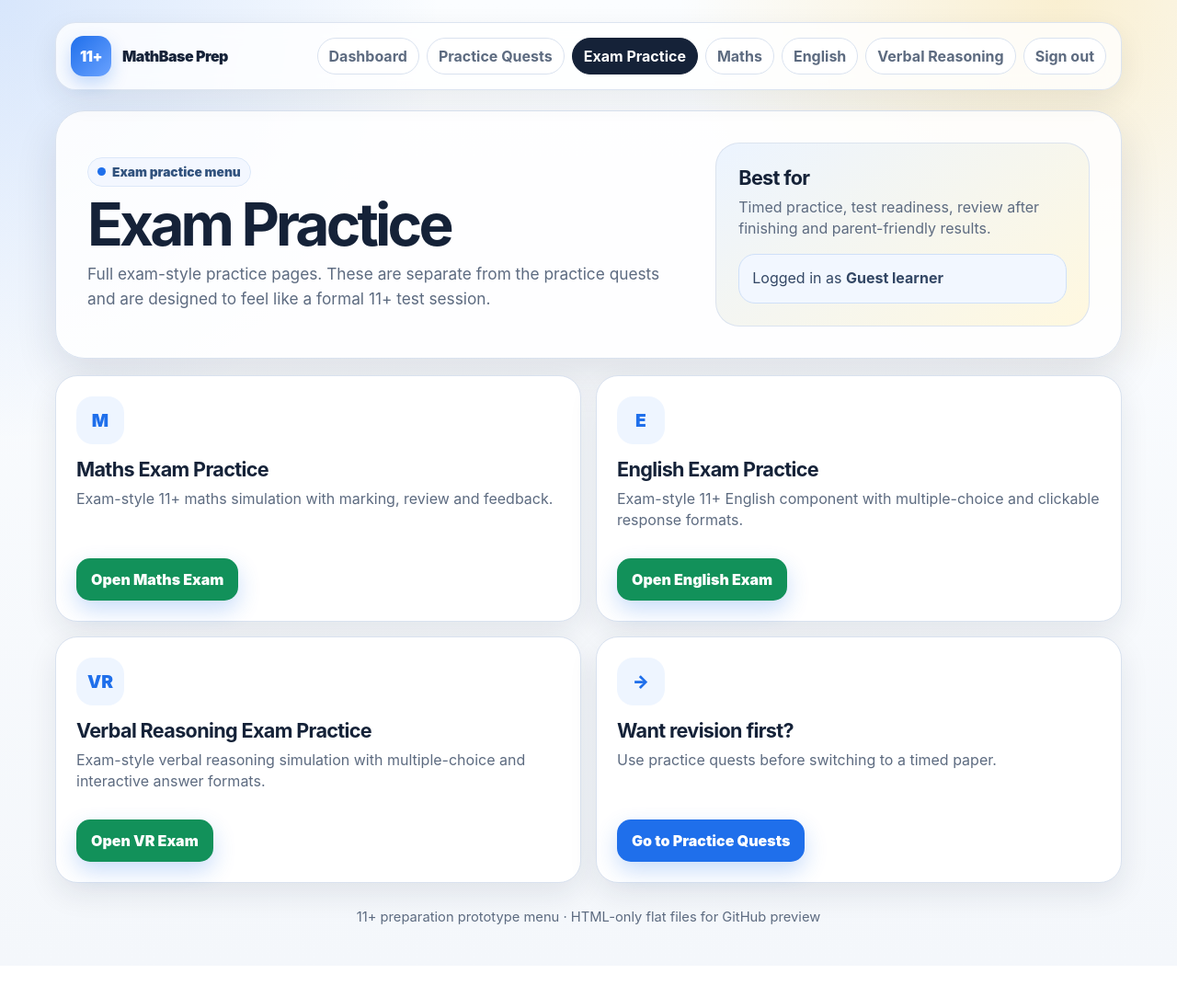
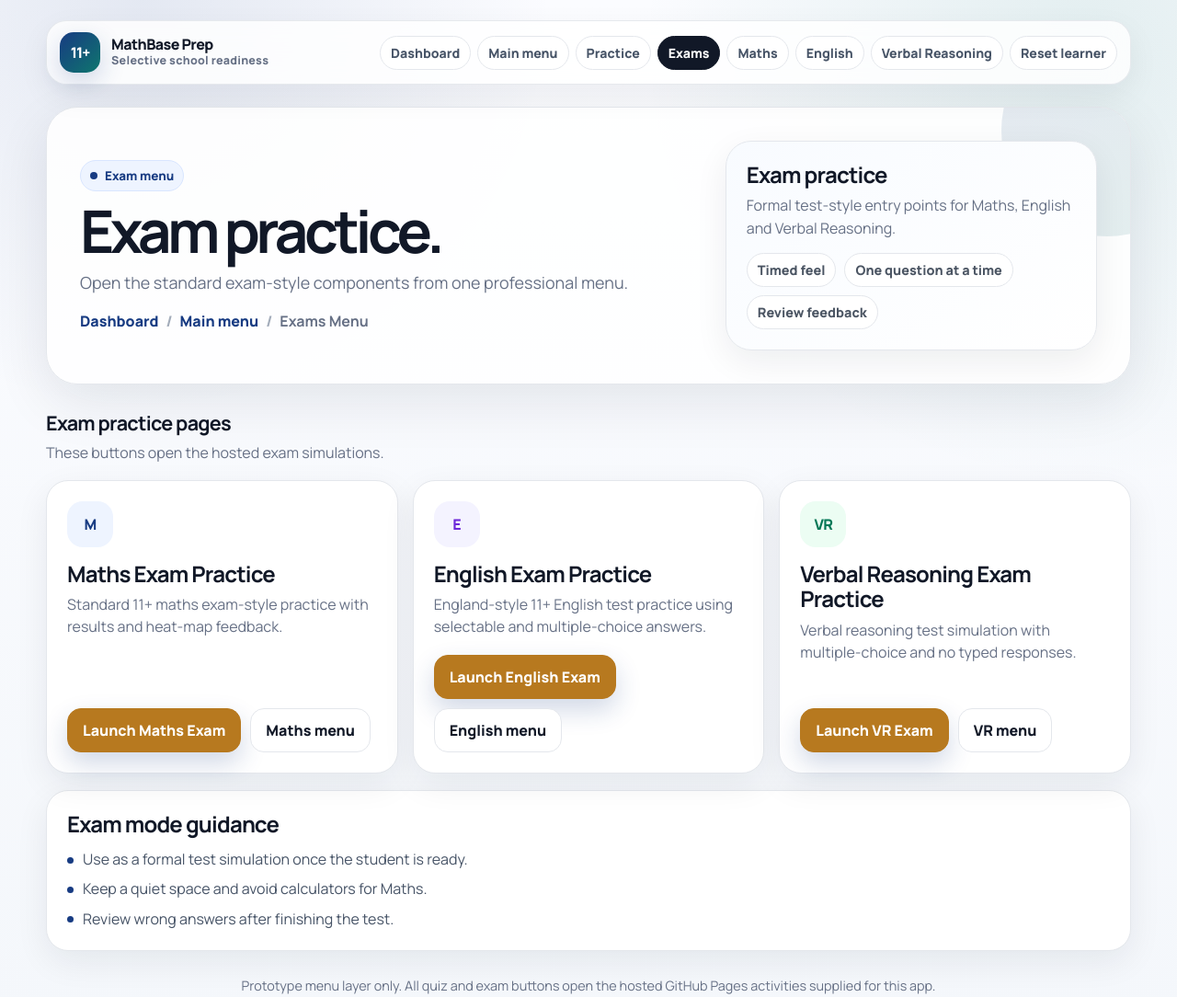
Before and after one commit to mathbase1/11-plus-exams-menu, a plain HTML site: page index.html in a window 1280 px wide. Shown: the whole page at 92% size. Before the commit the page ends 1050 px from the top, so only its background shows below. Drawn offline with Linux system fonts and the light colour scheme.

Commit message:
Update index.html

```diff
--- a/index.html
+++ b/index.html
@@ -4,142 +4,175 @@
 <head>
 <meta charset="utf-8">
 <meta name="viewport" content="width=device-width, initial-scale=1">
-<title>11+ Prep Portal - Exam Practice</title>
+<title>11+ Exams Menu - MathBase Prep</title>
+<link rel="preconnect" href="https://fonts.googleapis.com">
+<link rel="preconnect" href="https://fonts.gstatic.com" crossorigin>
+<link href="https://fonts.googleapis.com/css2?family=Manrope:wght@400;500;600;700;800;900&display=swap" rel="stylesheet">
 <style>
 :root{
-  --ink:#152238;
-  --muted:#5d6b80;
-  --bg:#f4f7fb;
-  --card:#ffffff;
-  --line:#d9e2ef;
-  --blue:#1f6feb;
-  --blue2:#0f4cb8;
-  --green:#12915a;
-  --amber:#f4b000;
-  --red:#e05353;
-  --soft:#eef5ff;
-  --shadow:0 18px 45px rgba(21,34,56,.12);
+  --ink:#111827;
+  --ink-2:#1f2937;
+  --muted:#667085;
+  --soft:#f6f8fb;
+  --surface:#ffffff;
+  --line:#e4e7ec;
+  --brand:#173b82;
+  --brand-2:#0f766e;
+  --brand-3:#6d28d9;
+  --gold:#b7791f;
+  --success:#047857;
+  --danger:#b42318;
+  --shadow:0 20px 60px rgba(15,23,42,.09);
+  --shadow-soft:0 12px 36px rgba(15,23,42,.07);
   --radius:24px;
 }
 *{box-sizing:border-box}
+html{scroll-behavior:smooth}
 body{
   margin:0;
-  font-family:Inter,ui-sans-serif,system-ui,-apple-system,BlinkMacSystemFont,"Segoe UI",Arial,sans-serif;
+  font-family:"Manrope",Inter,ui-sans-serif,system-ui,-apple-system,BlinkMacSystemFont,"Segoe UI",Arial,sans-serif;
   color:var(--ink);
   background:
-    radial-gradient(circle at top left,rgba(31,111,235,.16),transparent 30rem),
-    radial-gradient(circle at 90% 0,rgba(244,176,0,.18),transparent 26rem),
-    linear-gradient(180deg,#fbfdff 0%,var(--bg) 100%);
+    radial-gradient(circle at 12% 0%, rgba(23,59,130,.10), transparent 28rem),
+    radial-gradient(circle at 92% 4%, rgba(15,118,110,.10), transparent 30rem),
+    linear-gradient(180deg,#fbfcff 0%,#f4f7fb 100%);
   min-height:100vh;
 }
 a{color:inherit;text-decoration:none}
 button,input,select{font:inherit}
-.shell{width:min(1160px,calc(100% - 32px));margin:0 auto;padding:24px 0 44px}
+.shell{width:min(1180px,calc(100% - 32px));margin:0 auto;padding:22px 0 42px}
 .topbar{
   display:flex;align-items:center;justify-content:space-between;gap:16px;
-  padding:14px 16px;border:1px solid rgba(217,226,239,.9);border-radius:22px;
-  background:rgba(255,255,255,.78);box-shadow:0 10px 30px rgba(21,34,56,.08);backdrop-filter:blur(10px);
-  position:sticky;top:10px;z-index:5;
+  padding:12px 14px;border:1px solid rgba(228,231,236,.9);border-radius:22px;
+  background:rgba(255,255,255,.82);box-shadow:0 12px 34px rgba(15,23,42,.06);backdrop-filter:blur(14px);
+  position:sticky;top:12px;z-index:20;
 }
-.brand{display:flex;align-items:center;gap:12px;font-weight:900;letter-spacing:-.03em}
-.logo{width:44px;height:44px;border-radius:14px;display:grid;place-items:center;color:#fff;background:linear-gradient(135deg,var(--blue),#6aa2ff);box-shadow:0 8px 18px rgba(31,111,235,.25)}
-.nav{display:flex;align-items:center;gap:8px;flex-wrap:wrap;justify-content:flex-end}
-.nav a,.nav button{border:1px solid var(--line);background:#fff;color:var(--muted);border-radius:999px;padding:9px 12px;font-weight:750;box-shadow:none;cursor:pointer}
-.nav a.active{background:var(--ink);color:#fff;border-color:var(--ink)}
-.hero{margin-top:22px;padding:34px;border-radius:32px;background:rgba(255,255,255,.86);border:1px solid var(--line);box-shadow:var(--shadow);display:grid;grid-template-columns:1.45fr .9fr;gap:28px;align-items:center;overflow:hidden}
-h1{margin:0 0 10px;font-size:clamp(2rem,5vw,4rem);letter-spacing:-.06em;line-height:.98}
-.lead{margin:0;color:var(--muted);font-size:1.08rem;line-height:1.55;max-width:67ch}
-.hero-panel{border-radius:26px;background:linear-gradient(145deg,#ecf4ff,#fff8df);padding:24px;border:1px solid rgba(217,226,239,.9)}
-.hero-panel h2,.card h2,.section-head h2{margin:0 0 8px;font-size:1.35rem;letter-spacing:-.03em}
-.hero-panel p,.card p{color:var(--muted);line-height:1.45;margin:0 0 16px}
-.grid{display:grid;grid-template-columns:repeat(12,1fr);gap:16px;margin-top:18px}
-.card{grid-column:span 4;background:var(--card);border:1px solid var(--line);border-radius:var(--radius);padding:22px;box-shadow:0 12px 32px rgba(21,34,56,.09);transition:transform .16s ease,box-shadow .16s ease,border-color .16s ease;min-height:210px;display:flex;flex-direction:column;justify-content:space-between}
-.card:hover{transform:translateY(-3px);box-shadow:var(--shadow);border-color:rgba(31,111,235,.35)}
-.card.wide{grid-column:span 6}.card.full{grid-column:1/-1}.card.small{grid-column:span 3;min-height:150px}.card.subject{min-height:245px}
-.icon{width:52px;height:52px;border-radius:18px;display:grid;place-items:center;background:var(--soft);color:var(--blue);font-weight:950;font-size:1.2rem;margin-bottom:14px}
-.actions{display:flex;gap:10px;flex-wrap:wrap;margin-top:14px}
-.btn{display:inline-flex;align-items:center;justify-content:center;gap:8px;border-radius:15px;padding:12px 16px;background:var(--blue);color:#fff;font-weight:900;box-shadow:0 10px 24px rgba(31,111,235,.24);border:0;cursor:pointer;min-height:46px}
-.btn:hover{background:var(--blue2)}
-.btn.secondary{background:#eef4ff;color:var(--ink);box-shadow:none;border:1px solid var(--line)}
-.btn.green{background:var(--green)}
-.btn.dark{background:var(--ink)}
-.btn.ghost{background:#fff;color:var(--ink);box-shadow:none;border:1px solid var(--line)}
-.section-head{display:flex;justify-content:space-between;align-items:end;gap:16px;margin-top:28px;margin-bottom:12px}
-.section-head p{margin:0;color:var(--muted)}
-.login-card{max-width:520px;margin:28px auto 0;background:var(--card);border:1px solid var(--line);border-radius:30px;box-shadow:var(--shadow);padding:26px}
-.field{display:grid;gap:7px;margin:0 0 14px}.field label{font-weight:850}.field input,.field select{border:1px solid var(--line);border-radius:16px;padding:14px 15px;background:#fff;color:var(--ink);outline:none}.field input:focus,.field select:focus{border-color:var(--blue);box-shadow:0 0 0 4px rgba(31,111,235,.12)}
-.notice{border:1px solid #cfe0f8;border-radius:18px;background:#f2f7ff;padding:14px;color:#334765;line-height:1.45;margin-top:14px}
-.kpis{display:grid;grid-template-columns:repeat(3,1fr);gap:10px;margin-top:16px}.kpi{border:1px solid var(--line);border-radius:18px;background:#fff;padding:14px}.kpi b{display:block;font-size:1.6rem;letter-spacing:-.04em}.kpi span{color:var(--muted);font-size:.9rem}
-.chips{display:flex;gap:8px;flex-wrap:wrap;margin-top:14px}.chip{border:1px solid var(--line);background:#fff;border-radius:999px;padding:8px 11px;color:#4d6078;font-weight:750;font-size:.92rem}
-.mode-label{display:inline-flex;align-items:center;gap:7px;border-radius:999px;padding:7px 10px;font-size:.86rem;font-weight:900;background:#f3f7ff;color:#31527d;border:1px solid #dce8f9;margin-bottom:10px}.dot{width:9px;height:9px;border-radius:50%;background:var(--blue)}
-.table{width:100%;border-collapse:collapse;overflow:hidden;border-radius:16px}.table-wrap{border:1px solid var(--line);border-radius:18px;overflow:hidden;margin-top:16px}.table th,.table td{text-align:left;border-bottom:1px solid var(--line);padding:12px;background:#fff}.table th{background:#f1f6ff;color:#42556f}.table tr:last-child td{border-bottom:0}
-.footer{margin-top:28px;color:var(--muted);text-align:center;font-size:.92rem}.hide{display:none!important}
-@media(max-width:880px){.hero{grid-template-columns:1fr}.card,.card.wide,.card.small{grid-column:1/-1}.topbar{position:static;align-items:flex-start;flex-direction:column}.nav{justify-content:flex-start}.kpis{grid-template-columns:1fr}.shell{width:min(100% - 20px,1160px);padding-top:10px}}
+.brand{display:flex;align-items:center;gap:12px;min-width:max-content}
+.logo{
+  width:44px;height:44px;border-radius:15px;display:grid;place-items:center;
+  color:white;font-weight:950;letter-spacing:-.07em;background:linear-gradient(135deg,#173b82,#0f766e);
+  box-shadow:0 10px 28px rgba(23,59,130,.20)
+}
+.brand-text strong{display:block;font-weight:900;letter-spacing:-.035em;line-height:1.05}.brand-text span{display:block;font-size:.78rem;color:var(--muted);font-weight:800;letter-spacing:.02em}
+.nav{display:flex;align-items:center;justify-content:flex-end;gap:7px;flex-wrap:wrap}
+.nav a,.nav button,.top-pill{
+  border:1px solid var(--line);border-radius:999px;background:#fff;color:#475467;padding:8px 11px;
+  font-size:.88rem;font-weight:850;box-shadow:none;cursor:pointer;white-space:nowrap
+}
+.nav a:hover,.nav button:hover{border-color:#b8c1cf;color:var(--ink);background:#f8fafc}.nav a.active{background:var(--ink);border-color:var(--ink);color:#fff}
+.student-pill{display:inline-flex;align-items:center;gap:8px;color:#344054}.student-pill::before{content:"";width:8px;height:8px;border-radius:50%;background:var(--success)}
+.hero{
+  margin-top:24px;padding:36px;border-radius:34px;background:rgba(255,255,255,.90);border:1px solid var(--line);box-shadow:var(--shadow);
+  display:grid;grid-template-columns:1.25fr .75fr;gap:28px;align-items:center;overflow:hidden;position:relative
+}
+.hero:after{content:"";position:absolute;right:-90px;top:-90px;width:230px;height:230px;border-radius:999px;background:linear-gradient(135deg,rgba(23,59,130,.11),rgba(15,118,110,.11));pointer-events:none}
+.eyebrow{display:inline-flex;align-items:center;gap:8px;margin-bottom:12px;padding:7px 10px;border-radius:999px;background:#eef4ff;color:#173b82;border:1px solid #d9e6ff;font-weight:900;font-size:.84rem}.eyebrow .spark{width:8px;height:8px;border-radius:50%;background:#173b82}
+h1{margin:0 0 12px;font-size:clamp(2.1rem,5vw,4.55rem);line-height:.96;letter-spacing:-.07em;max-width:12ch}
+.lead{margin:0;color:var(--muted);font-size:clamp(1rem,1.4vw,1.13rem);line-height:1.62;max-width:68ch}
+.hero-card{position:relative;z-index:1;border-radius:28px;background:linear-gradient(145deg,#f8fbff,#ffffff);border:1px solid var(--line);padding:22px;box-shadow:var(--shadow-soft)}
+.hero-card h2,.card h2,.panel h2,.section-head h2{margin:0 0 8px;letter-spacing:-.035em;line-height:1.14}.hero-card p,.card p,.panel p{margin:0;color:var(--muted);line-height:1.52}
+.grid{display:grid;grid-template-columns:repeat(12,1fr);gap:16px;margin-top:18px}.grid.tight{gap:12px}
+.card{
+  grid-column:span 4;background:var(--surface);border:1px solid var(--line);border-radius:var(--radius);padding:22px;box-shadow:var(--shadow-soft);
+  min-height:218px;display:flex;flex-direction:column;justify-content:space-between;transition:transform .18s ease,border-color .18s ease,box-shadow .18s ease
+}
+.card:hover{transform:translateY(-3px);box-shadow:var(--shadow);border-color:#c6d3e6}.card.wide{grid-column:span 6}.card.full{grid-column:1/-1}.card.small{grid-column:span 3;min-height:155px}.card.tall{min-height:260px}
+.card[data-theme="maths"] .icon{background:#eef4ff;color:#173b82}.card[data-theme="english"] .icon{background:#f4f3ff;color:#6d28d9}.card[data-theme="verbal"] .icon{background:#ecfdf3;color:#047857}.card[data-theme="exam"] .icon{background:#fff7ed;color:#b7791f}.card[data-theme="practice"] .icon{background:#eff6ff;color:#0f62fe}
+.icon{width:50px;height:50px;border-radius:17px;display:grid;place-items:center;font-weight:950;font-size:1rem;margin-bottom:15px;letter-spacing:-.04em}
+.actions{display:flex;gap:10px;flex-wrap:wrap;margin-top:18px}.btn{display:inline-flex;align-items:center;justify-content:center;gap:8px;border-radius:15px;min-height:46px;padding:12px 16px;background:var(--brand);border:1px solid var(--brand);color:#fff;font-weight:950;box-shadow:0 12px 28px rgba(23,59,130,.20);cursor:pointer}.btn:hover{background:#102e66;border-color:#102e66}.btn.secondary{background:#fff;color:var(--ink);border-color:var(--line);box-shadow:none}.btn.secondary:hover{background:#f8fafc;border-color:#c9d2df}.btn.teal{background:var(--brand-2);border-color:var(--brand-2)}.btn.purple{background:var(--brand-3);border-color:var(--brand-3)}.btn.gold{background:var(--gold);border-color:var(--gold)}.btn.fullwidth{width:100%}
+.section-head{display:flex;justify-content:space-between;align-items:end;gap:16px;margin:30px 0 12px}.section-head p{margin:0;color:var(--muted);line-height:1.45}.section-head h2{font-size:1.35rem}
+.panel{margin-top:18px;background:#fff;border:1px solid var(--line);border-radius:var(--radius);padding:22px;box-shadow:var(--shadow-soft)}
+.kpis{display:grid;grid-template-columns:repeat(3,1fr);gap:10px;margin-top:16px}.kpi{border:1px solid var(--line);border-radius:18px;background:#fff;padding:15px}.kpi strong{display:block;font-size:1.7rem;letter-spacing:-.06em}.kpi span{display:block;color:var(--muted);font-size:.88rem;font-weight:800}.chips{display:flex;gap:9px;flex-wrap:wrap;margin-top:15px}.chip{border:1px solid var(--line);background:#fff;border-radius:999px;padding:8px 11px;color:#4b5563;font-weight:850;font-size:.9rem}.chip.dark{background:var(--ink);color:white;border-color:var(--ink)}
+.login-card{max-width:560px;margin:26px auto 0;background:#fff;border:1px solid var(--line);border-radius:30px;box-shadow:var(--shadow);padding:26px}.field{display:grid;gap:7px;margin-bottom:14px}.field label{font-weight:900;color:#344054}.field input,.field select{border:1px solid var(--line);border-radius:16px;background:#fff;padding:14px 15px;outline:none;color:var(--ink);min-height:50px}.field input:focus,.field select:focus{border-color:#80a7ea;box-shadow:0 0 0 4px rgba(23,59,130,.10)}
+.notice{border:1px solid #d6e4ff;background:#f5f8ff;border-radius:18px;padding:14px 15px;color:#344054;line-height:1.48;margin-top:14px}.notice strong{color:var(--ink)}.list{display:grid;gap:9px;margin:14px 0 0;padding:0;list-style:none}.list li{display:flex;gap:10px;align-items:flex-start;color:#475467;line-height:1.45}.list li::before{content:"";margin-top:.55em;width:7px;height:7px;border-radius:50%;background:#173b82;flex:0 0 7px}.route-strip{display:flex;align-items:center;gap:8px;flex-wrap:wrap;color:#667085;font-weight:850;margin-top:16px}.route-strip a{color:#173b82}.route-strip span{color:#a3acba}.footer{margin-top:28px;color:var(--muted);text-align:center;font-size:.9rem}.mobile-only{display:none}.hide{display:none!important}
+@media(max-width:920px){.hero{grid-template-columns:1fr;padding:26px}.topbar{position:static;align-items:flex-start;flex-direction:column}.nav{justify-content:flex-start}.card,.card.wide,.card.small{grid-column:1/-1}.kpis{grid-template-columns:1fr}.shell{width:min(100% - 20px,1180px);padding-top:10px}h1{max-width:100%}.mobile-only{display:inline-flex}}
 </style>
 </head>
 <body>
 <main class="shell">
+  <header class="topbar">
+    <a class="brand" href="https://mathbase1.github.io/11-plus-dashboard/" aria-label="Go to dashboard">
+      <span class="logo">11+</span>
+      <span class="brand-text"><strong>MathBase Prep</strong><span>Selective school readiness</span></span>
+    </a>
+    <nav class="nav" aria-label="Primary navigation">
+      <a class="" href="https://mathbase1.github.io/11-plus-dashboard/">Dashboard</a>
+<a class="" href="https://mathbase1.github.io/11-plus-main-menu/">Main menu</a>
+<a class="" href="https://mathbase1.github.io/11-plus-practice-menu/">Practice</a>
+<a class="active" href="https://mathbase1.github.io/11-plus-exams-menu/">Exams</a>
+<a class="" href="https://mathbase1.github.io/11-plus-maths-menu/">Maths</a>
+<a class="" href="https://mathbase1.github.io/11-plus-english-menu/">English</a>
+<a class="" href="https://mathbase1.github.io/11-plus-verbal-reasoning-menu/">Verbal Reasoning</a>
+      <button type="button" data-reset-learner>Reset learner</button>
+    </nav>
+  </header>
 
-<header class="topbar">
-  <a class="brand" href="dashboard.html"><span class="logo">11+</span><span>MathBase Prep</span></a>
-  <nav class="nav" aria-label="Main navigation">
-    <a href="dashboard.html" data-active="dashboard">Dashboard</a>
-    <a href="practice.html" data-active="practice">Practice Quests</a>
-    <a href="exams.html" data-active="exams">Exam Practice</a>
-    <a href="maths.html" data-active="maths">Maths</a>
-    <a href="english.html" data-active="english">English</a>
-    <a href="verbal-reasoning.html" data-active="vr">Verbal Reasoning</a>
-    <button type="button" onclick="signOut()">Sign out</button>
-  </nav>
-</header>
+  <section class="hero">
+    <div>
+      <div class="eyebrow"><span class="spark"></span>Exam menu</div>
+      <h1>Exam practice.</h1>
+      <p class="lead">Open the standard exam-style components from one professional menu.</p>
+      <div class="route-strip"><a href="https://mathbase1.github.io/11-plus-dashboard/">Dashboard</a><span>/</span><a href="https://mathbase1.github.io/11-plus-main-menu/">Main menu</a><span>/</span><strong>Exams Menu</strong></div>
+    </div>
+    <aside class="hero-card"><h2>Exam practice</h2><p>Formal test-style entry points for Maths, English and Verbal Reasoning.</p><div class="chips"><span class="chip">Timed feel</span><span class="chip">One question at a time</span><span class="chip">Review feedback</span></div></aside>
+  </section>
 
 
-<section class="hero">
-  <div>
-    <div class="mode-label"><span class="dot"></span> Exam practice menu</div>
-    <h1>Exam Practice</h1>
-    <p class="lead">Full exam-style practice pages. These are separate from the practice quests and are designed to feel like a formal 11+ test session.</p>
-  </div>
-  <div class="hero-panel">
-    <h2>Best for</h2>
-    <p>Timed practice, test readiness, review after finishing and parent-friendly results.</p>
-    <div class="notice">Logged in as <strong data-name>student</strong></div>
-  </div>
+<section class="section-head"><div><h2>Exam practice pages</h2><p>These buttons open the hosted exam simulations.</p></div></section>
+<section class="grid">
+
+<article class="card tall" data-theme="maths">
+  <div><div class="icon">M</div><h2>Maths Exam Practice</h2><p>Standard 11+ maths exam-style practice with results and heat-map feedback.</p></div>
+  <div class="actions"><a class="btn gold" href="https://mathbase1.github.io/11plus-exam/" data-track="Maths exam">Launch Maths Exam</a><a class="btn secondary" href="https://mathbase1.github.io/11-plus-maths-menu/" data-track="Maths menu">Maths menu</a></div>
+</article>
+
+<article class="card tall" data-theme="english">
+  <div><div class="icon">E</div><h2>English Exam Practice</h2><p>England-style 11+ English test practice using selectable and multiple-choice answers.</p></div>
+  <div class="actions"><a class="btn gold" href="https://mathbase1.github.io/eleven-plus-English-exam/" data-track="English exam">Launch English Exam</a><a class="btn secondary" href="https://mathbase1.github.io/11-plus-english-menu/" data-track="English menu">English menu</a></div>
+</article>
+
+<article class="card tall" data-theme="verbal">
+  <div><div class="icon">VR</div><h2>Verbal Reasoning Exam Practice</h2><p>Verbal reasoning test simulation with multiple-choice and no typed responses.</p></div>
+  <div class="actions"><a class="btn gold" href="https://mathbase1.github.io/eleven-plus-verbal-reasoning-exam/" data-track="VR exam">Launch VR Exam</a><a class="btn secondary" href="https://mathbase1.github.io/11-plus-verbal-reasoning-menu/" data-track="VR menu">VR menu</a></div>
+</article>
 </section>
-<section class="grid">
-  <article class="card wide"><div><div class="icon">M</div><h2>Maths Exam Practice</h2><p>Exam-style 11+ maths simulation with marking, review and feedback.</p></div><div class="actions"><a class="btn green" href="https://mathbase1.github.io/11plus-exam/" data-launch="mathExam">Open Maths Exam</a></div></article>
-  <article class="card wide"><div><div class="icon">E</div><h2>English Exam Practice</h2><p>Exam-style 11+ English component with multiple-choice and clickable response formats.</p></div><div class="actions"><a class="btn green" href="https://mathbase1.github.io/eleven-plus-English-exam/" data-launch="englishExam">Open English Exam</a></div></article>
-  <article class="card wide"><div><div class="icon">VR</div><h2>Verbal Reasoning Exam Practice</h2><p>Exam-style verbal reasoning simulation with multiple-choice and interactive answer formats.</p></div><div class="actions"><a class="btn green" href="https://mathbase1.github.io/eleven-plus-verbal-reasoning-exam/" data-launch="vrExam">Open VR Exam</a></div></article>
-  <article class="card wide"><div><div class="icon">→</div><h2>Want revision first?</h2><p>Use practice quests before switching to a timed paper.</p></div><div class="actions"><a class="btn" href="practice.html">Go to Practice Quests</a></div></article>
-</section>
+<section class="panel"><h2>Exam mode guidance</h2><ul class="list"><li>Use as a formal test simulation once the student is ready.</li><li>Keep a quiet space and avoid calculators for Maths.</li><li>Review wrong answers after finishing the test.</li></ul></section>
 
-<footer class="footer">11+ preparation prototype menu · HTML-only flat files for GitHub preview</footer>
+
+  <footer class="footer">Prototype menu layer only. All quiz and exam buttons open the hosted GitHub Pages activities supplied for this app.</footer>
 </main>
 <script>
-const QUIZ_LINKS = {'mathPractice': 'https://mathbase1.github.io/11plus-practice-quest/', 'mathExam': 'https://mathbase1.github.io/11plus-exam/', 'englishPractice': 'https://mathbase1.github.io/eleven-plus-English-practice/', 'englishExam': 'https://mathbase1.github.io/eleven-plus-English-exam/', 'vrPractice': 'https://mathbase1.github.io/eleven-plus-verbal-reasoning-practice/', 'vrExam': 'https://mathbase1.github.io/eleven-plus-verbal-reasoning-exam/'};
-function byId(id){return document.getElementById(id)}
-function getName(){return localStorage.getItem('mb11LearnerName') || 'Guest learner'}
-function setName(name){localStorage.setItem('mb11LearnerName', name && name.trim() ? name.trim() : 'Guest learner')}
-function getHistory(){try{return JSON.parse(localStorage.getItem('mb11LaunchHistory')||'[]')}catch(e){return []}}
-function saveHistory(history){localStorage.setItem('mb11LaunchHistory', JSON.stringify(history.slice(-40)))}
-function trackLaunch(key){
-  const history = getHistory();
-  history.push({key, url:QUIZ_LINKS[key], at:new Date().toISOString()});
-  saveHistory(history);
+const ROUTES = {'dashboard': 'https://mathbase1.github.io/11-plus-dashboard/', 'englishMenu': 'https://mathbase1.github.io/11-plus-english-menu/', 'mathsMenu': 'https://mathbase1.github.io/11-plus-maths-menu/', 'verbalMenu': 'https://mathbase1.github.io/11-plus-verbal-reasoning-menu/', 'examsMenu': 'https://mathbase1.github.io/11-plus-exams-menu/', 'practiceMenu': 'https://mathbase1.github.io/11-plus-practice-menu/', 'mainMenu': 'https://mathbase1.github.io/11-plus-main-menu/', 'vrExam': 'https://mathbase1.github.io/eleven-plus-verbal-reasoning-exam/', 'vrPractice': 'https://mathbase1.github.io/eleven-plus-verbal-reasoning-practice/', 'englishExam': 'https://mathbase1.github.io/eleven-plus-English-exam/', 'englishPractice': 'https://mathbase1.github.io/eleven-plus-English-practice/', 'mathsPractice': 'https://mathbase1.github.io/11plus-practice-quest/', 'mathsExam': 'https://mathbase1.github.io/11plus-exam/'};
+const storageKey = "mathbase11PlusLearner";
+function getLearner() {
+  try { return JSON.parse(localStorage.getItem(storageKey) || "{}"); } catch(e) { return {}; }
 }
-function openQuiz(key){trackLaunch(key); window.location.href = QUIZ_LINKS[key];}
-function signOut(){localStorage.removeItem('mb11LearnerName'); window.location.href='index.html'}
-function hydrateShell(active){
-  document.querySelectorAll('[data-name]').forEach(el => el.textContent = getName());
-  document.querySelectorAll('[data-active="'+active+'"]').forEach(el => el.classList.add('active'));
-  document.querySelectorAll('[data-launch]').forEach(el => el.addEventListener('click', () => trackLaunch(el.getAttribute('data-launch'))));
-  const h = getHistory();
-  document.querySelectorAll('[data-launch-count]').forEach(el => el.textContent = String(h.length));
-  const last = h[h.length-1];
-  document.querySelectorAll('[data-last-launch]').forEach(el => el.textContent = last ? last.key.replace(/([A-Z])/g,' $1').replace(/^./,c=>c.toUpperCase()) : 'None yet');
+function setLearner(data) {
+  const existing = getLearner();
+  localStorage.setItem(storageKey, JSON.stringify(Object.assign({}, existing, data, { updatedAt: new Date().toISOString() })));
 }
+function greet() {
+  const h = new Date().getHours();
+  if (h < 12) return "Good morning";
+  if (h < 18) return "Good afternoon";
+  return "Good evening";
+}
+function markLaunch(name) { setLearner({ lastLaunch: name, lastLaunchAt: new Date().toISOString() }); }
+function initCommon() {
+  const learner = getLearner();
+  document.querySelectorAll('[data-learner-name]').forEach(el => el.textContent = learner.name || "Guest learner");
+  document.querySelectorAll('[data-year-group]').forEach(el => el.textContent = learner.year || "11+ prep");
+  document.querySelectorAll('[data-greeting]').forEach(el => el.textContent = greet());
+  document.querySelectorAll('[data-route]').forEach(el => {
+    const key = el.getAttribute('data-route');
+    if (ROUTES[key]) el.setAttribute('href', ROUTES[key]);
+  });
+  document.querySelectorAll('[data-track]').forEach(el => el.addEventListener('click', () => markLaunch(el.getAttribute('data-track'))));
+  const reset = document.querySelector('[data-reset-learner]');
+  if (reset) reset.addEventListener('click', () => { localStorage.removeItem(storageKey); location.reload(); });
+}
+document.addEventListener('DOMContentLoaded', initCommon);
 
-hydrateShell('exams');
 </script>
 </body>
 </html>
```
